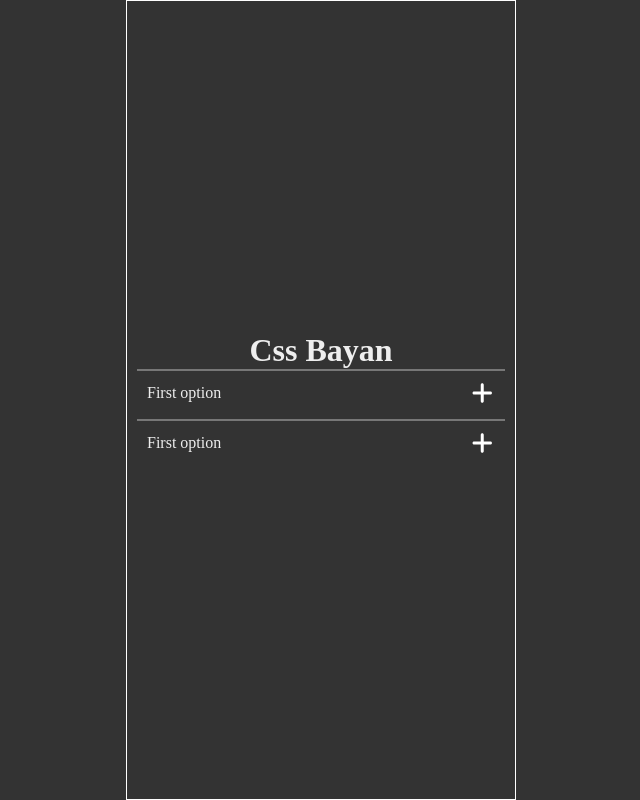
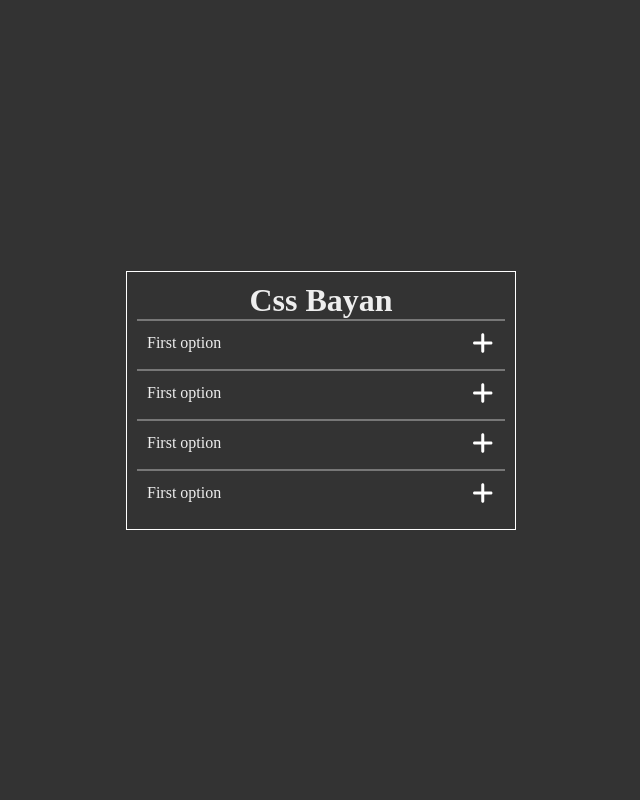
Before and after one commit to VoronovY/cssBayan, a plain HTML site: page cssBayan/index.html in a window 1280 px wide. Shown: the whole page, without its empty margins (319-959 px from the left). Drawn offline with Linux system fonts and the light colour scheme; files whose address does not match are found by name.

Commit message:
feat: add img and icon (Sat, Mar 11, 2023 12:27:19 PM)

```diff
--- a/cssBayan/index.html
+++ b/cssBayan/index.html
@@ -22,11 +22,8 @@
   <div class="container">
     <h1>Css Bayan</h1>
     <details class="mem-container">
-      <summary class="option-title">First option <img
-          class="icon"
-          src="./assets/images/icons/plus-solid.svg"
-          alt="open"
-        ></summary>
+      <summary class="option-title">First option <div class="icon"></div>
+      </summary>
       <div class="option-body">
         <img
           class="option-img"
@@ -36,11 +33,8 @@
       </div>
     </details>
     <details class="mem-container">
-      <summary class="option-title">First option <img
-          class="icon"
-          src="./assets/images/icons/plus-solid.svg"
-          alt="open"
-        ></summary>
+      <summary class="option-title">First option <div class="icon"></div>
+      </summary>
       <div class="option-body">
         <img
           class="option-img"
@@ -49,6 +43,29 @@
         >
       </div>
     </details>
+    <details class="mem-container">
+      <summary class="option-title">First option <div class="icon"></div>
+      </summary>
+      <div class="option-body">
+        <img
+          class="option-img"
+          src="./assets//images/mems/EcO97qTWkAAS8lD.webp"
+          alt="some mem picture"
+        >
+      </div>
+    </details>
+    <details class="mem-container">
+      <summary class="option-title">First option <div class="icon"></div>
+      </summary>
+      <div class="option-body">
+        <img
+          class="option-img"
+          src="./assets//images/mems/EcO97qTWkAAS8lD.webp"
+          alt="some mem picture"
+        >
+      </div>
+    </details>
+
   </div>
 </body>
 
--- a/cssBayan/style.css
+++ b/cssBayan/style.css
@@ -3,21 +3,31 @@
   margin: 0;
   box-sizing: border-box;
 }
-
+html {
+  height: 100%;
+}
 body {
   display: flex;
   justify-content: center;
   align-items: center;
-  height: 100vh;
+  min-height: 100vh;
   width: 100%;
   background-color: #333;
   color: #eee;
 }
 
+details summary::-webkit-details-marker {
+  display: none;
+}
+
+details {
+  transition: all 1s ease-in-out;
+}
+
 .container {
   min-width: 280px;
   width: 390px;
-  height: 100%;
+  min-height: 100%;
   display: flex;
   flex-direction: column;
   justify-content: center;
@@ -27,10 +37,15 @@ body {
 }
 
 .mem-container {
-  min-height: 50px;
+  height: 50px;
   border-top: 2px solid #777;
   width: 100%;
   padding: 10px;
+  overflow: hidden;
+}
+
+.mem-container[open] {
+  height: 300px;
 }
 
 .option-img {
@@ -48,6 +63,7 @@ body {
 .option-body {
   height: 250px;
   width: 100%;
+  margin-top: 10px;
   display: flex;
   flex-direction: column;
   align-items: center;
@@ -57,4 +73,12 @@ body {
 .icon {
   width: 24px;
   height: 24px;
+  background: url("./assets/images/icons/plus-solid.svg") no-repeat center;
+  transition: transform 0.5s ease;
 }
+
+.mem-container[open] .icon {
+  width: 24px;
+  height: 24px;
+  transform: rotate(45deg);
+}
```
Also changed, not shown: cssBayan/assets/images/icons/xmark-solid.svg (deleted).
